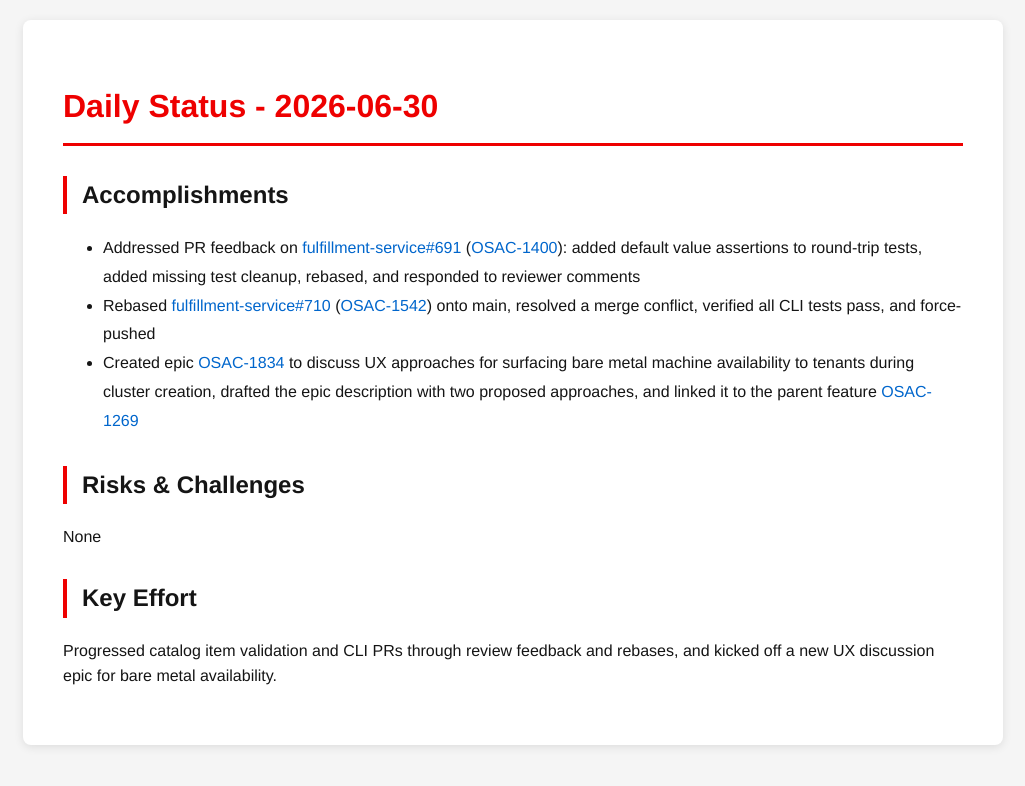
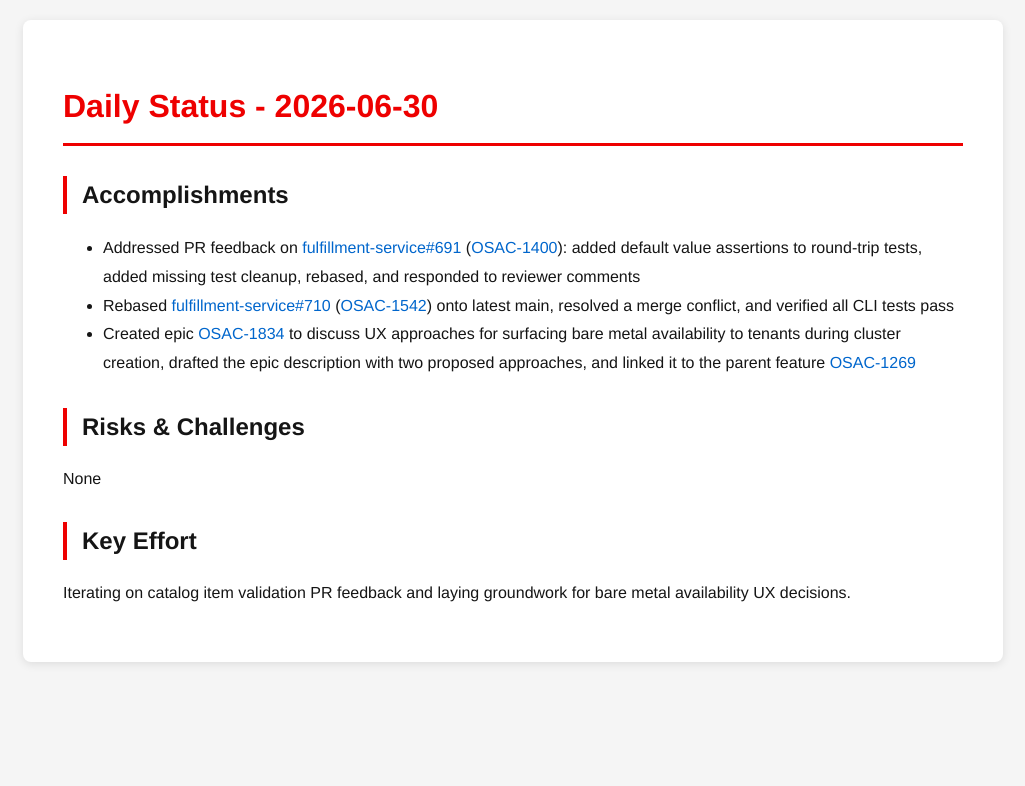
Before and after one commit to tzvatot/daily-status, a Jekyll site: the page built from 2026-06-30.md, in a window 1280 px wide. Shown: the top 786 px of the page, without its empty margins (127-1152 px from the left). Built offline with Jekyll 4.4.1, drawn with Linux system fonts in a browser that asks for light colours.

Commit message:
Daily status update - 2026-06-30

```diff
--- a/2026-06-30.md
+++ b/2026-06-30.md
@@ -8,11 +8,11 @@ date: 2026-06-30
 
 ## Accomplishments
 - Addressed PR feedback on [fulfillment-service#691](https://github.com/osac-project/fulfillment-service/pull/691) ([OSAC-1400](https://redhat.atlassian.net/browse/OSAC-1400)): added default value assertions to round-trip tests, added missing test cleanup, rebased, and responded to reviewer comments
-- Rebased [fulfillment-service#710](https://github.com/osac-project/fulfillment-service/pull/710) ([OSAC-1542](https://redhat.atlassian.net/browse/OSAC-1542)) onto main, resolved a merge conflict, verified all CLI tests pass, and force-pushed
-- Created epic [OSAC-1834](https://redhat.atlassian.net/browse/OSAC-1834) to discuss UX approaches for surfacing bare metal machine availability to tenants during cluster creation, drafted the epic description with two proposed approaches, and linked it to the parent feature [OSAC-1269](https://redhat.atlassian.net/browse/OSAC-1269)
+- Rebased [fulfillment-service#710](https://github.com/osac-project/fulfillment-service/pull/710) ([OSAC-1542](https://redhat.atlassian.net/browse/OSAC-1542)) onto latest main, resolved a merge conflict, and verified all CLI tests pass
+- Created epic [OSAC-1834](https://redhat.atlassian.net/browse/OSAC-1834) to discuss UX approaches for surfacing bare metal availability to tenants during cluster creation, drafted the epic description with two proposed approaches, and linked it to the parent feature [OSAC-1269](https://redhat.atlassian.net/browse/OSAC-1269)
 
 ## Risks & Challenges
 None
 
 ## Key Effort
-Progressed catalog item validation and CLI PRs through review feedback and rebases, and kicked off a new UX discussion epic for bare metal availability.
+Iterating on catalog item validation PR feedback and laying groundwork for bare metal availability UX decisions.
```
